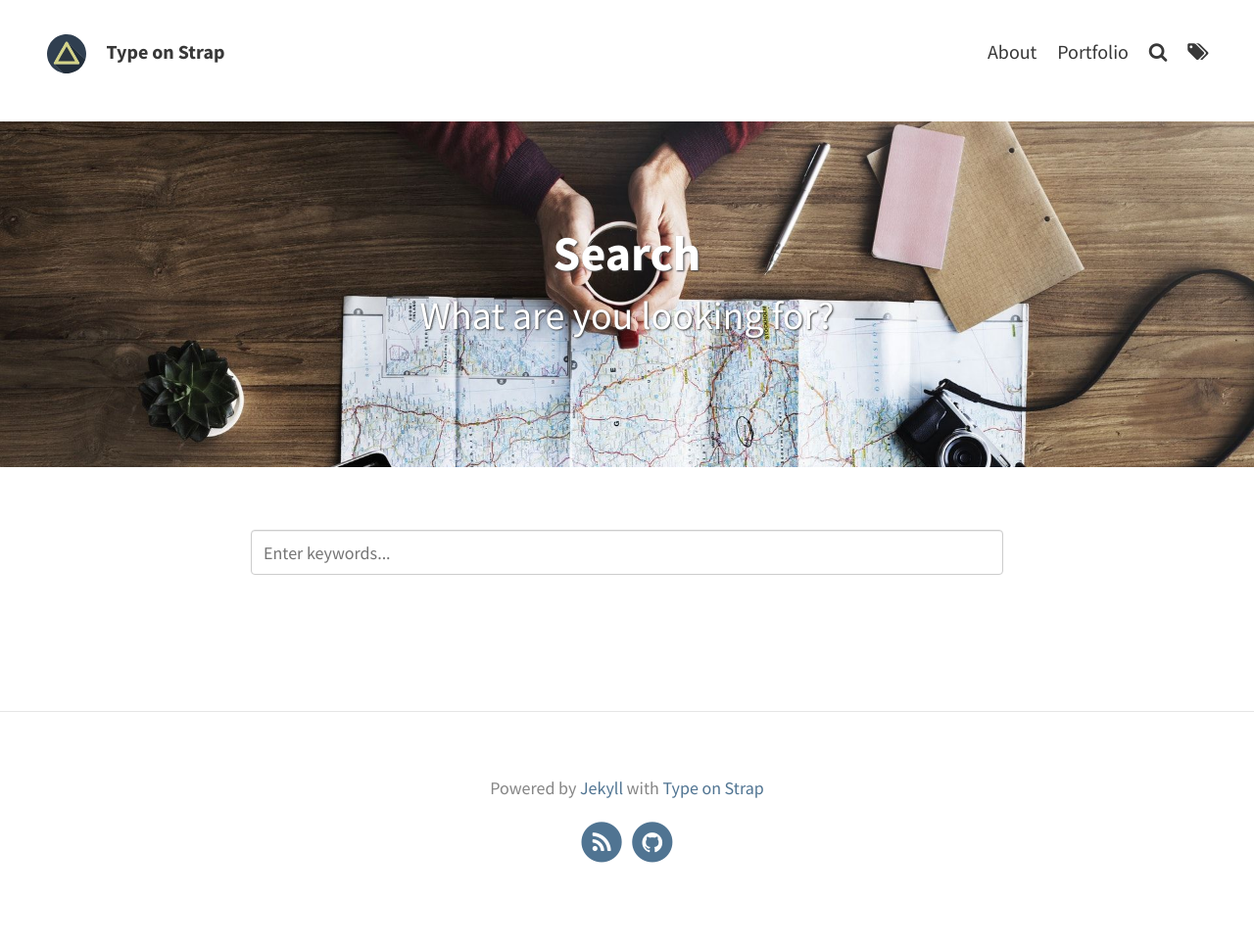
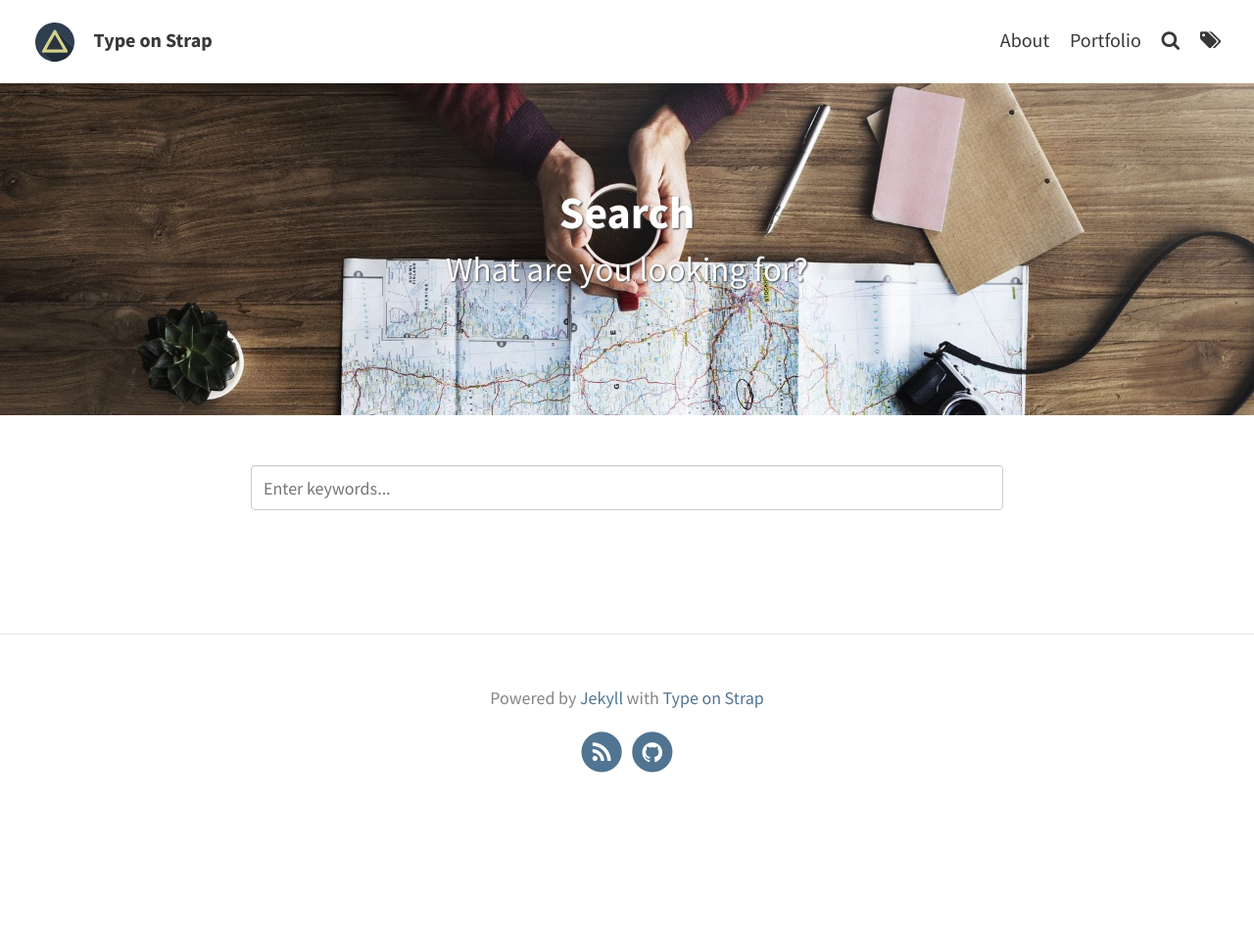
Before and after one commit to gmoon92/gmoon92.github.io, a Jekyll site: the page built from pages/search.html, in a window 1280 px wide. Shown: the whole page at 98% size. Built offline with Jekyll 4.4.1, drawn with Linux system fonts in a browser that asks for light colours; after the commit the page ends 900 px from its top, so only the background shows below that.

Commit message:
Update CSS

```diff
--- a/_sass/base/_global.scss
+++ b/_sass/base/_global.scss
@@ -48,11 +48,11 @@ h6 {
 }
 
 h1 {
-    font-size: 2.5em;
+    font-size: 2.3em;
 }
 
 h2 {
-    font-size: 2em;
+    font-size: 1.75em;
 }
 
 h3 {
@@ -169,7 +169,7 @@ img[align=right] {
 
 /* ---- Responsive ---- */
 
-@media screen and (max-width: $sm-break) {
+@media screen and (max-width: $break) {
     h1 {
         font-size: 2em;
     }
@@ -180,10 +180,10 @@ img[align=right] {
         font-size: 1em;
     }
     h4 {
-        font-size: 0.75em;
+        font-size: 0.9em;
     }
     p,
     li {
-        font-size: 0.75em;
+        font-size: 0.8em;
     }
 }
--- a/_sass/base/_variables.scss
+++ b/_sass/base/_variables.scss
@@ -6,7 +6,7 @@ $font-size: 1.25em;
 
 // Padding
 $padding-large: 20%;
-$padding-small: 5%;
+$padding-small: 4%;
 $padding-x-small: 3%;
 
 // Brand colours
--- a/_sass/includes/_navbar.scss
+++ b/_sass/includes/_navbar.scss
@@ -1,5 +1,6 @@
 .site-header {
-    padding: $padding-x-small;
+    //padding-bottom: 1%;
+    padding: 2% 2% 1% 2%;
     background: $brand-color;
     display: inline-block;
     float: left;
```
